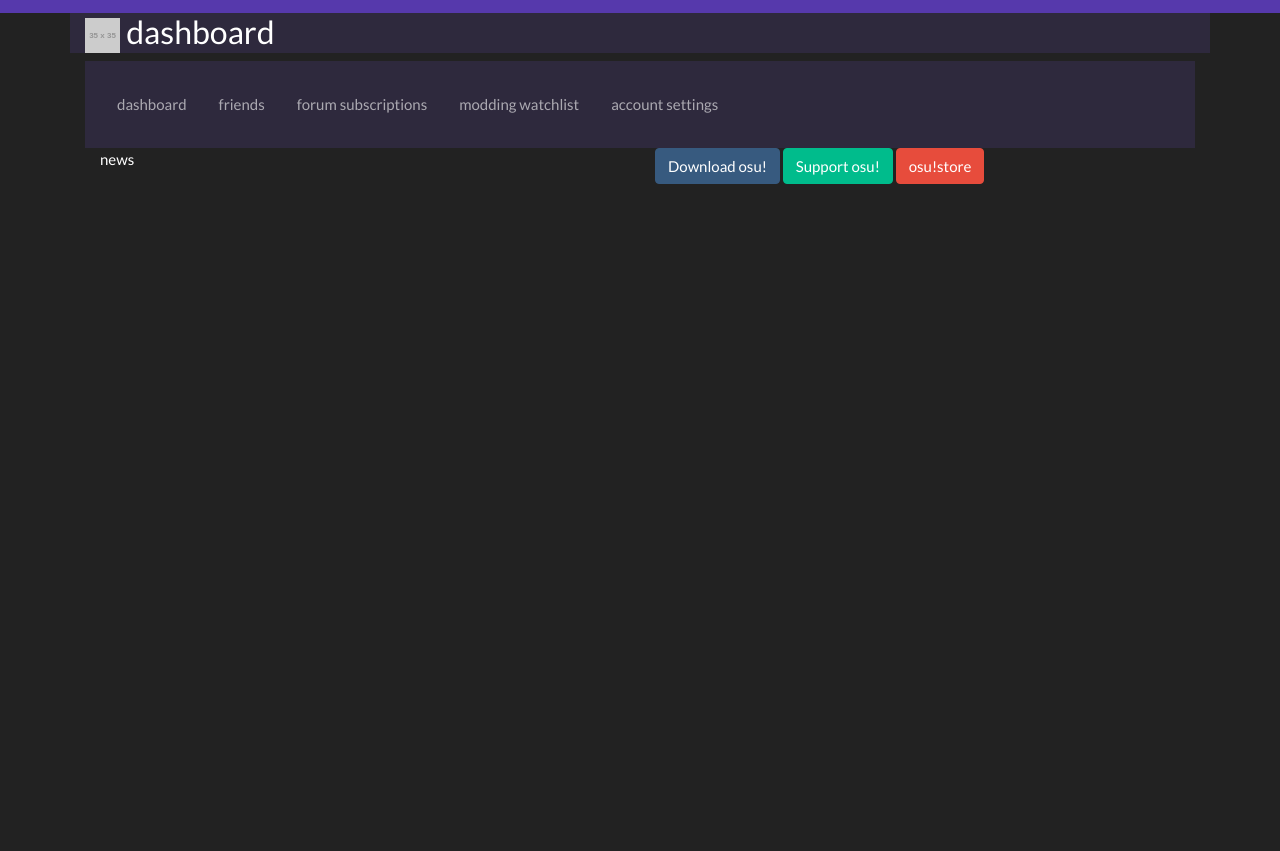
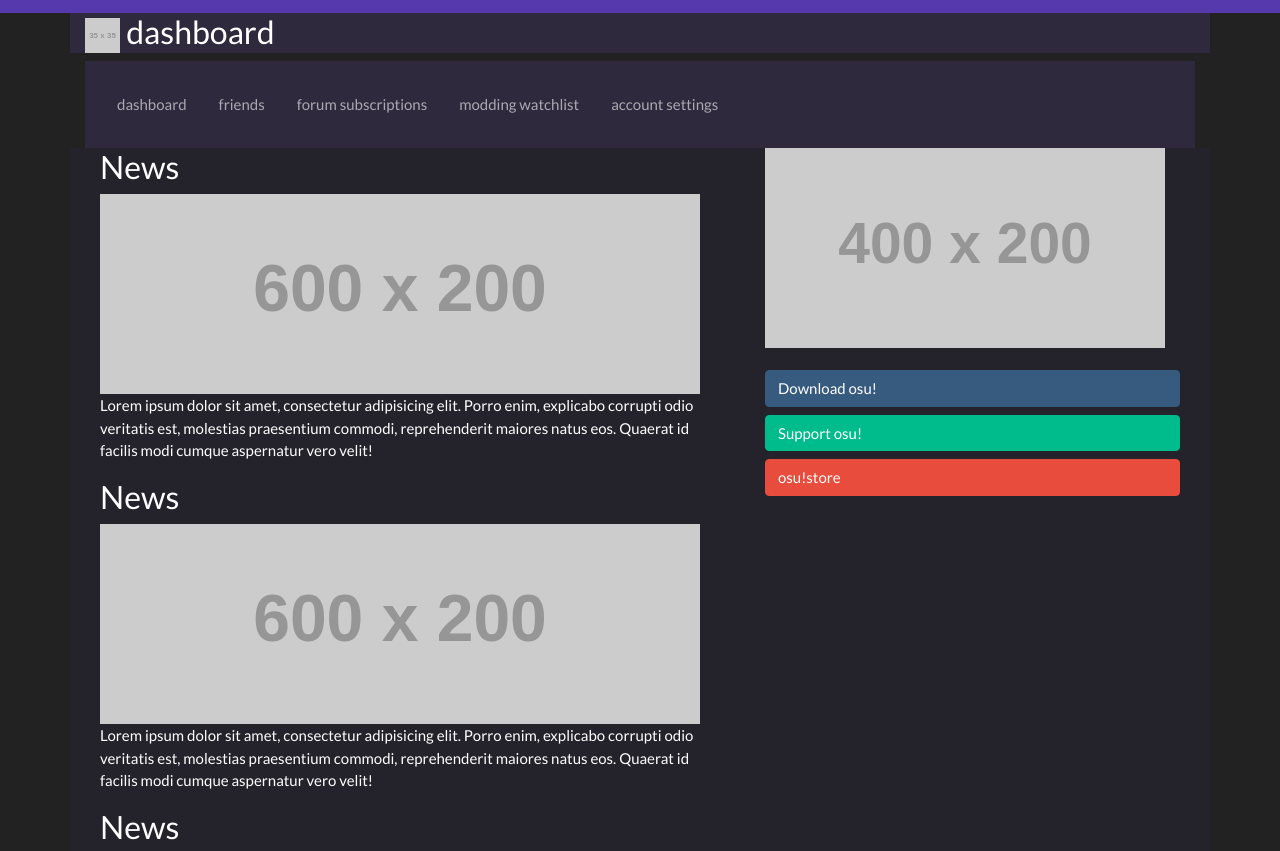
Before and after one commit to ChaonengTan/SPD1.2-BootstrapWebpageClone, a plain HTML site: page index.html in a window 1280 px wide. Shown: the part 75-926 px from the top of the page. Before the commit the page ends 800 px from the top, so only its background shows below. Drawn offline with nearby package versions, Linux system fonts and the light colour scheme; placeholder pictures from the web are drawn by us.

Commit message:
+news, btn-block, div bgColor

```diff
--- a/index.html
+++ b/index.html
@@ -75,16 +75,37 @@
                 </ul>
             </div>
         </nav>
-        <div class="row">
+        <div class="row" style="background-color: #24222A;">
             <div class="col">
                 <div class="container">
-                    <p>news</p>
+                    <h3>News</h3>
+                    <figure>
+                        <img src="http://via.placeholder.com/600x200">
+                        <figcaption >Lorem ipsum dolor sit amet, consectetur adipisicing elit. Porro enim, explicabo corrupti odio veritatis est, molestias praesentium commodi, reprehenderit maiores natus eos. Quaerat id facilis modi cumque aspernatur vero velit!</figcaption>
+                    </figure>
+                </div>
+                <div class="container">
+                    <h3>News</h3>
+                    <figure>
+                        <img src="http://via.placeholder.com/600x200">
+                        <figcaption >Lorem ipsum dolor sit amet, consectetur adipisicing elit. Porro enim, explicabo corrupti odio veritatis est, molestias praesentium commodi, reprehenderit maiores natus eos. Quaerat id facilis modi cumque aspernatur vero velit!</figcaption>
+                    </figure>
+                </div>
+                <div class="container">
+                    <h3>News</h3>
+                    <figure>
+                        <img src="http://via.placeholder.com/600x200">
+                        <figcaption >Lorem ipsum dolor sit amet, consectetur adipisicing elit. Porro enim, explicabo corrupti odio veritatis est, molestias praesentium commodi, reprehenderit maiores natus eos. Quaerat id facilis modi cumque aspernatur vero velit!</figcaption>
+                    </figure>
                 </div>
             </div>
-            <div class="col">
-                <button type="button" class="btn btn-primary">Download osu!</button>
-                <button type="button" class="btn btn-success">Support osu!</button>
-                <button type="button" class="btn btn-danger">osu!store</button>
+            <div class="col-md-5">
+                <div class="container">
+                    <img src="http://via.placeholder.com/400x200" alt=""><br><br>
+                    <button type="button" class="btn btn-primary btn-block text-left">Download osu!</button>
+                    <button type="button" class="btn btn-success btn-block text-left">Support osu!</button>
+                    <button type="button" class="btn btn-danger btn-block text-left">osu!store</button>
+                </div>
             </div>
         </div>
     </div>
```
